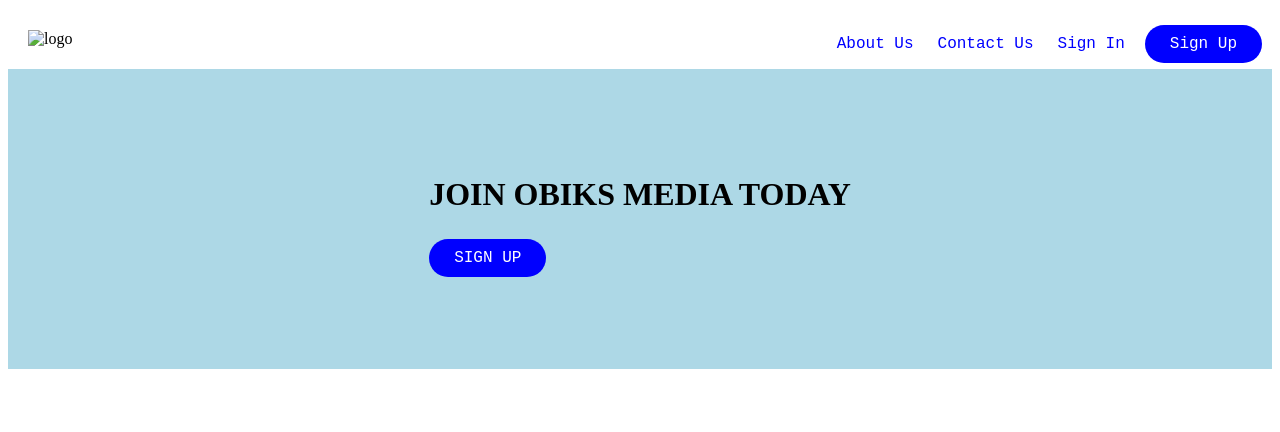
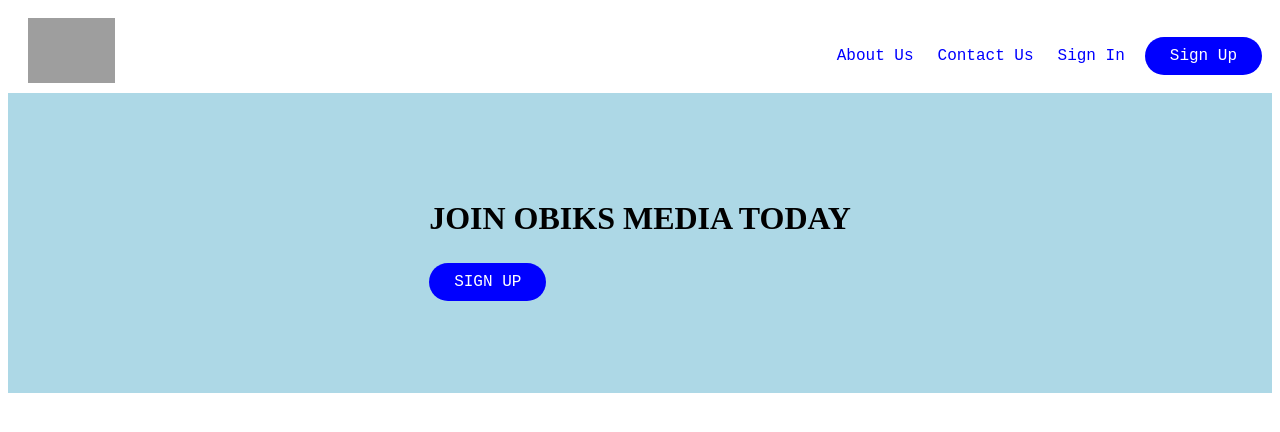
Before and after one commit to Obiks/new, a plain HTML site: page index.html in a window 1280 px wide. Drawn offline with Linux system fonts and the light colour scheme; the site is published under a folder, as on GitHub Pages, so addresses that start at the root find nothing.

Commit message:
Update index.html

```diff
--- a/index.html
+++ b/index.html
@@ -5,13 +5,13 @@
     <meta http-equiv="X-UA-Compatible" content="IE=edge">
     <meta name="viewport" content="width=device-width, initial-scale=1.0">
     <title>Obiks Media</title>
-    <link rel="icon" type="image/jpg" href="/20220116_215004.png">
+    <link rel="icon" type="image/jpg" href="./20220116_215004.png">
     <link rel="stylesheet" href="style.css">
 
 </head>
 <body>
     <header>
-        <img class="logo" src="/20220116_215004.png" alt="logo">
+        <img class="logo" src="./20220116_215004.png" alt="logo">
         <nav>
                 <ul class="nav_link">
                     <li><a href="#">About Us</a></li>
```
